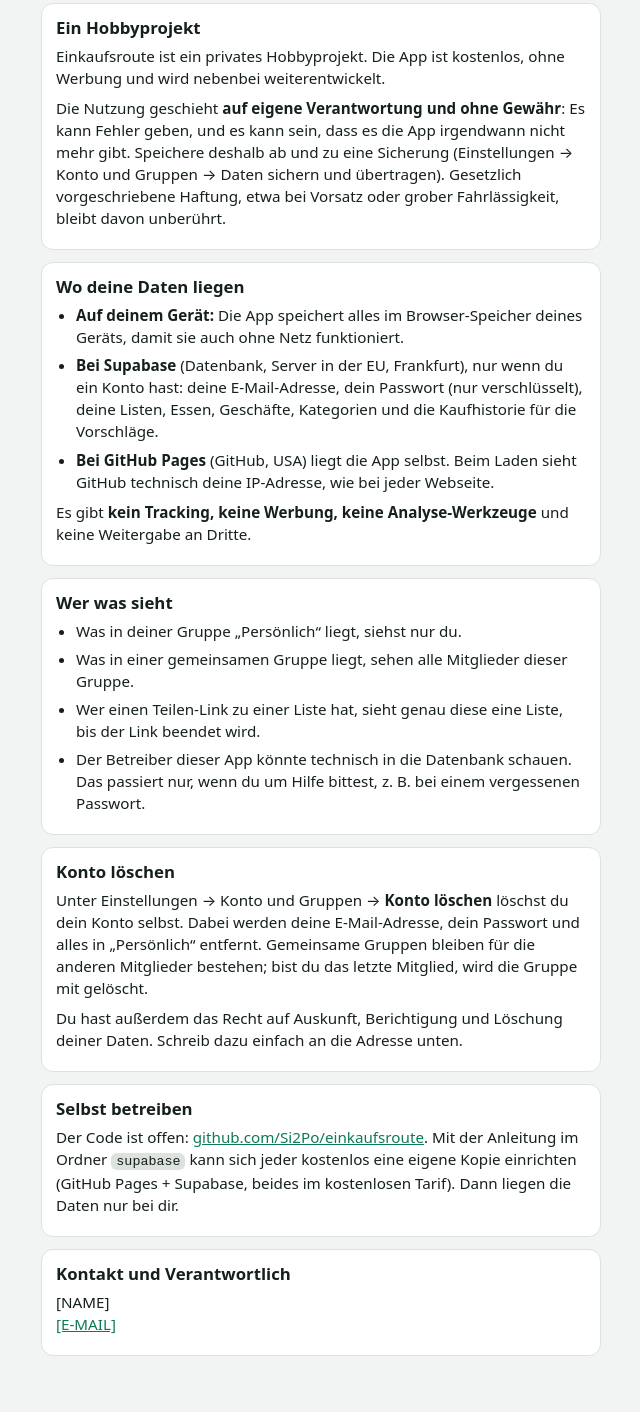
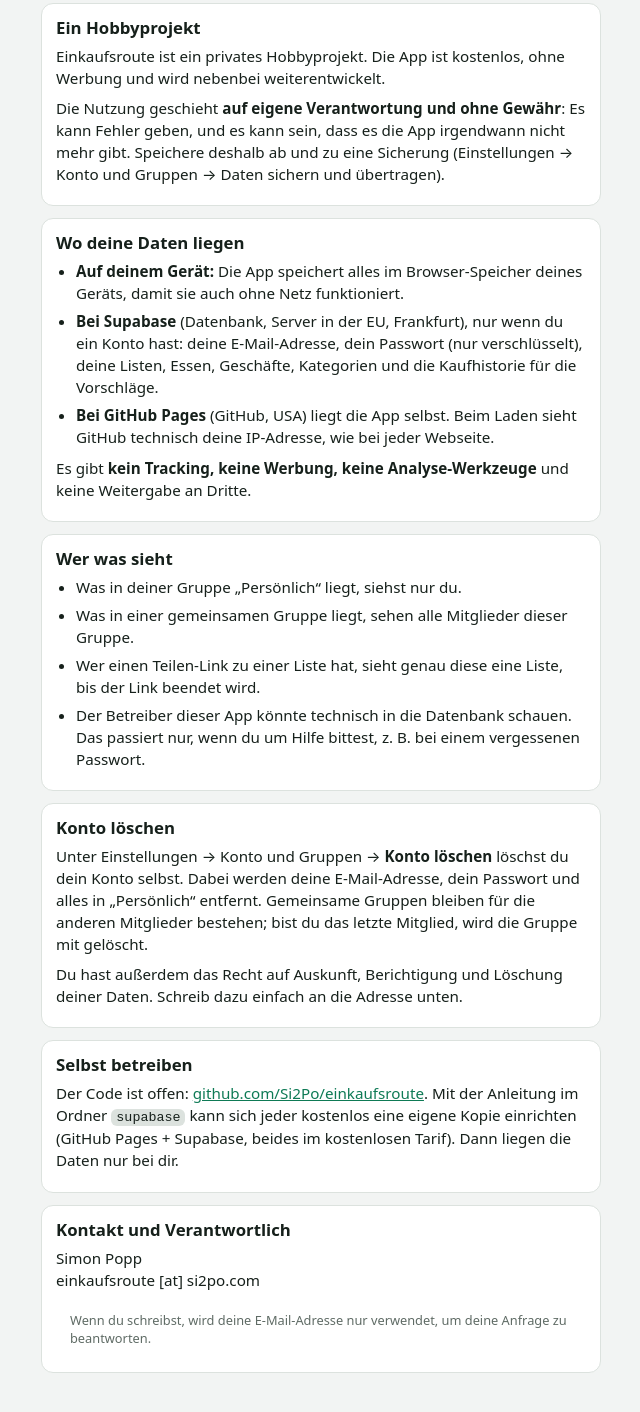
Before and after one commit to Si2Po/einkaufsroute, a plain HTML site: page ueber.html in a window 1280 px wide. Shown: the part 128-1540 px from the top of the page, without its empty margins (319-959 px from the left). Drawn offline with Linux system fonts and the light colour scheme.

Commit message:
Über diese App: Kontakt eingetragen (E-Mail nur als Text mit [at]), Haftungssatz entfernt
Co-Authored-By: Claude Opus 5.5 <noreply@anthropic.com>

```diff
--- a/ueber.html
+++ b/ueber.html
@@ -20,8 +20,7 @@
     <h2>Ein Hobbyprojekt</h2>
     <p>Einkaufsroute ist ein privates Hobbyprojekt. Die App ist kostenlos, ohne Werbung und wird nebenbei weiterentwickelt.</p>
     <p>Die Nutzung geschieht <b>auf eigene Verantwortung und ohne Gewähr</b>: Es kann Fehler geben, und es kann sein, dass es die App irgendwann nicht mehr gibt.
-      Speichere deshalb ab und zu eine Sicherung (Einstellungen → Konto und Gruppen → Daten sichern und übertragen).
-      Gesetzlich vorgeschriebene Haftung, etwa bei Vorsatz oder grober Fahrlässigkeit, bleibt davon unberührt.</p>
+      Speichere deshalb ab und zu eine Sicherung (Einstellungen → Konto und Gruppen → Daten sichern und übertragen).</p>
   </div>
 
   <div class="helpbody group abox">
@@ -61,7 +60,8 @@
 
   <div class="helpbody group abox">
     <h2>Kontakt und Verantwortlich</h2>
-    <p>[NAME]<br><a href="mailto:[E-MAIL]">[E-MAIL]</a></p>
+    <p>Simon Popp<br>einkaufsroute [at] si2po.com</p>
+    <p class="sheetnote" style="margin:0">Wenn du schreibst, wird deine E-Mail-Adresse nur verwendet, um deine Anfrage zu beantworten.</p>
   </div>
 </main></div>
 </body>
```
Also changed, not shown: 1 other file.
